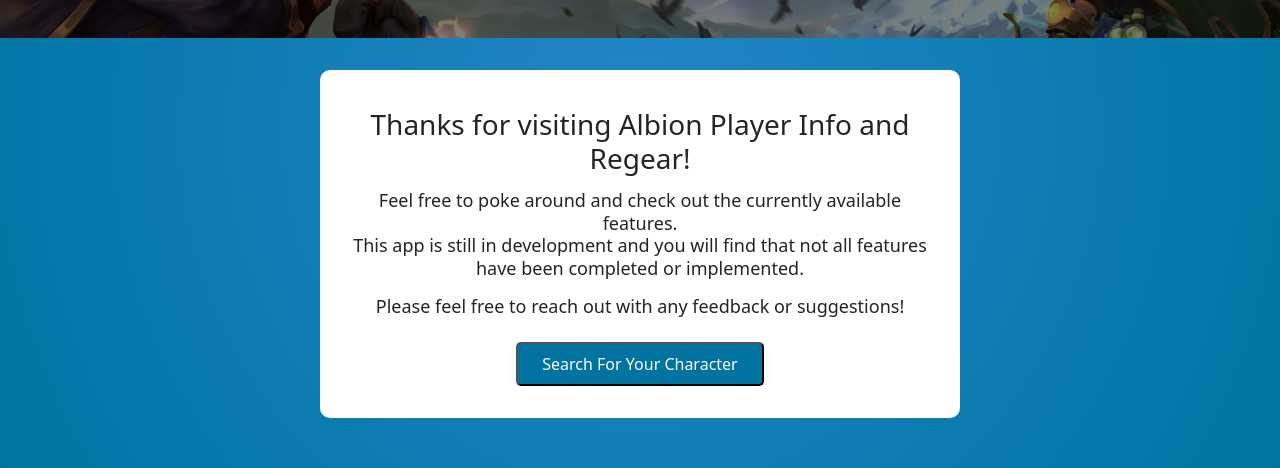
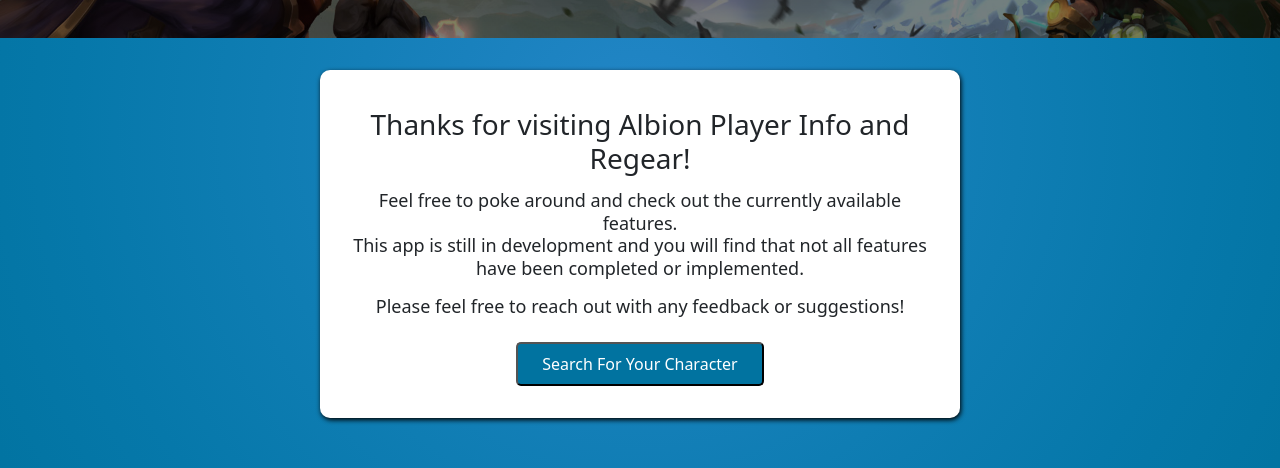
Before and after one commit to MatthewGammon/Albion-Player-Info, a React (Create React App) app: page /home in a window 1280 px wide. Shown: the part 272-740 px from the top of the page. Built offline with nearby package versions, Linux system fonts and the light colour scheme; no server answers.

Commit message:
add box-shadow to main content

```diff
--- a/src/components/home/Home.css
+++ b/src/components/home/Home.css
@@ -8,6 +8,7 @@
   margin: 2em auto;
   padding: 1.5em;
   border-radius: 10px;
+  box-shadow: 1px 2px 5px black;
 }
 
 .disclaimer-header {
--- a/src/components/player/playerSearch/PlayerSearch.css
+++ b/src/components/player/playerSearch/PlayerSearch.css
@@ -8,6 +8,7 @@
   margin: 2em auto;
   padding: 1.5em;
   border-radius: 10px;
+  box-shadow: 1px 2px 5px black;
 }
 
 .form-header h3 {
--- a/src/components/player/userProfile/UserProfile.css
+++ b/src/components/player/userProfile/UserProfile.css
@@ -6,6 +6,7 @@
 
 .player-info .card {
   border-radius: 10px;
+  box-shadow: 1px 2px 5px black;
 }
 
 .card-body {
```
